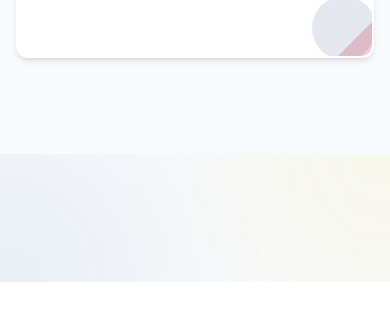
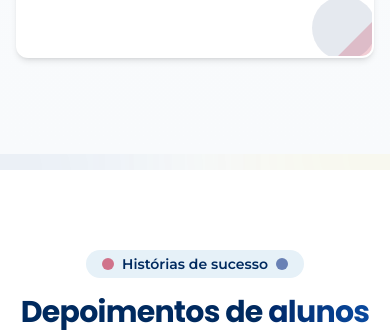
Before and after one commit to nandoesporte/english-empowerment-hub, a React (Vite) app: page / in a window 390 px wide. Shown: the part 5279-5611 px from the top of the page. Built offline with nearby package versions, Linux system fonts and the light colour scheme.

Commit message:
Refactor: Reduce section spacing
Reduced the vertical padding of the Method section.

```diff
--- a/src/components/Method.tsx
+++ b/src/components/Method.tsx
@@ -4,17 +4,14 @@ import { cn } from '@/lib/utils';
 
 const Method = () => {
   return (
-    <section id="metodo" className="py-10 overflow-hidden bg-slate-50 relative">
+    <section id="metodo" className="py-2 overflow-hidden bg-slate-50 relative min-h-0">
       {/* Background decorations */}
       <div className="absolute -top-40 -right-40 w-80 h-80 bg-brand-yellow/5 rounded-full blur-3xl"></div>
       <div className="absolute -bottom-40 -left-40 w-80 h-80 bg-brand-blue/5 rounded-full blur-3xl"></div>
-
-      <div className="container px-4 md:px-6">
-        <div className="grid grid-cols-1 lg:grid-cols-2 gap-12 items-center">
-          {/* left intentionally blank as video was removed */}
-          <div className="relative order-2 lg:order-1"></div>
-          {/* content removed as requested */}
-          <div className="space-y-8 order-1 lg:order-2"></div>
+      <div className="container px-0 md:px-0">
+        <div className="grid grid-cols-1 lg:grid-cols-2 gap-0 items-center min-h-0">
+          <div className="relative order-2 lg:order-1 p-0 m-0"></div>
+          <div className="space-y-0 order-1 lg:order-2 p-0 m-0"></div>
         </div>
       </div>
     </section>
```
